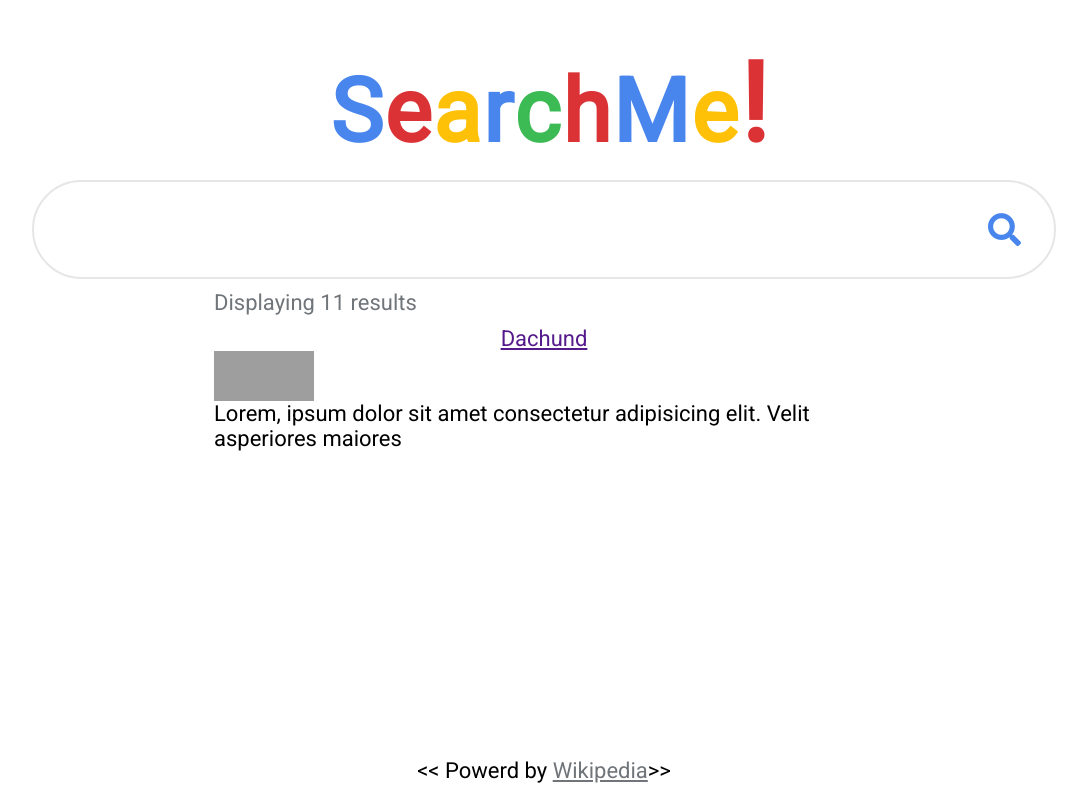
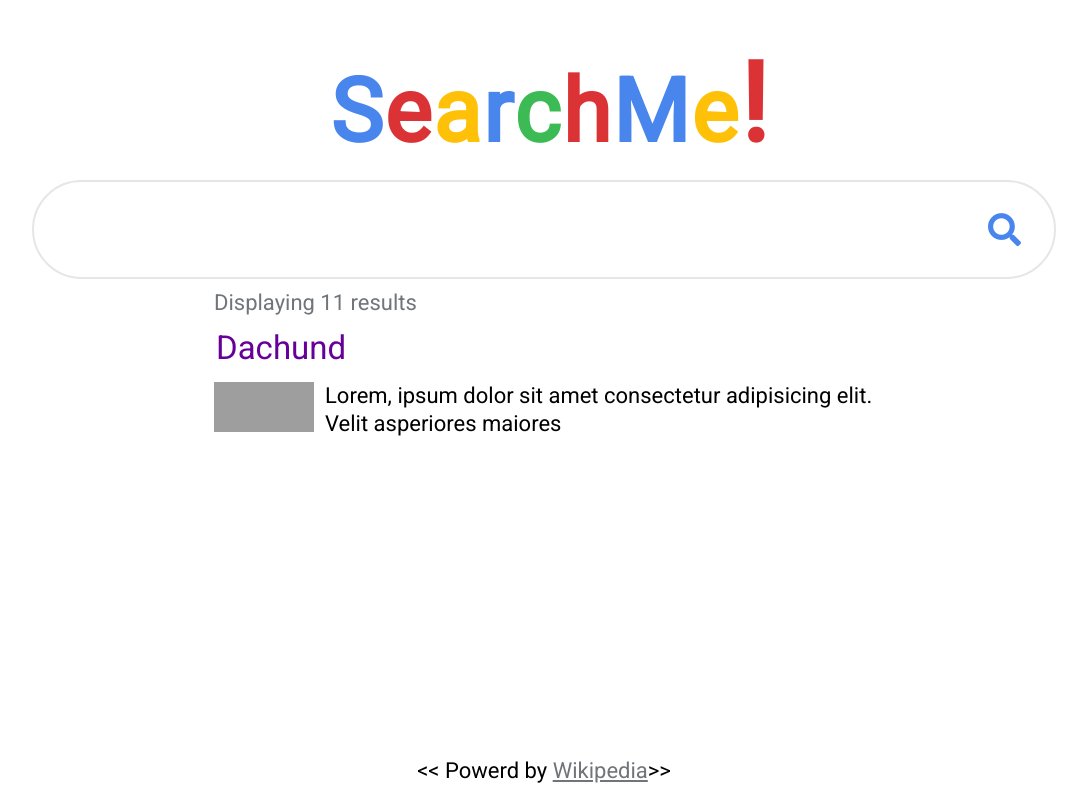
Before and after one commit to Ranu28/search-app-js, a plain HTML site: page index.html in a window 1280 px wide. Shown: the whole page, without its empty margins (96-1183 px from the left). Drawn offline with Linux system fonts and the light colour scheme; grey boxes are pictures that could not be loaded.

Commit message:
updated 3 files

```diff
--- a/sass/_searchResult.scss
+++ b/sass/_searchResult.scss
@@ -28,5 +28,54 @@
                 padding: 0.5rem 0;
             }
         }
+        .resultTitle {
+            width: 100%;
+            text-align: left;
+            font-size: 1rem;
+            line-height: 1.5rem;
+            margin-bottom: 0.25rem;
+            overflow: hidden;
+            white-space: nowrap;
+            text-overflow: ellipsis;
+            padding: 3px 2px;
+            @include mq(768px) {
+                font-size: 1.5rem;
+                line-height: 1.75rem;
+                margin-bottom: 0.5rem;
+            }
+            a {
+                color: $link-color;
+                text-decoration: none;
+                cursor: pointer;
+            }
+            a:visited {
+                color: $link-visited-color;
+            }
+            a:hover {
+                text-decoration: underline;
+            }
+            a:focus {
+                outline: 2px solid $link-outline-color;
+            }
+        }
+        .resultContent {
+            display: flex;
+            width: 100%;
+            .resultImage {
+                margin-right: 0.5rem;
+            }
+            .resultText {
+                flex-grow: 1;
+                font-size: 14px;
+                line-height: 20px;
+                max-height: 60px;
+                overflow: hidden;
+                text-overflow: ellipsis;
+                @include mq(768px) {
+                    font-size: 1rem;
+                    line-height: 28px;
+                }
+            }
+        }
     }
 }
```
Also changed, not shown: dist/css/style.min.css, 1 other file.
